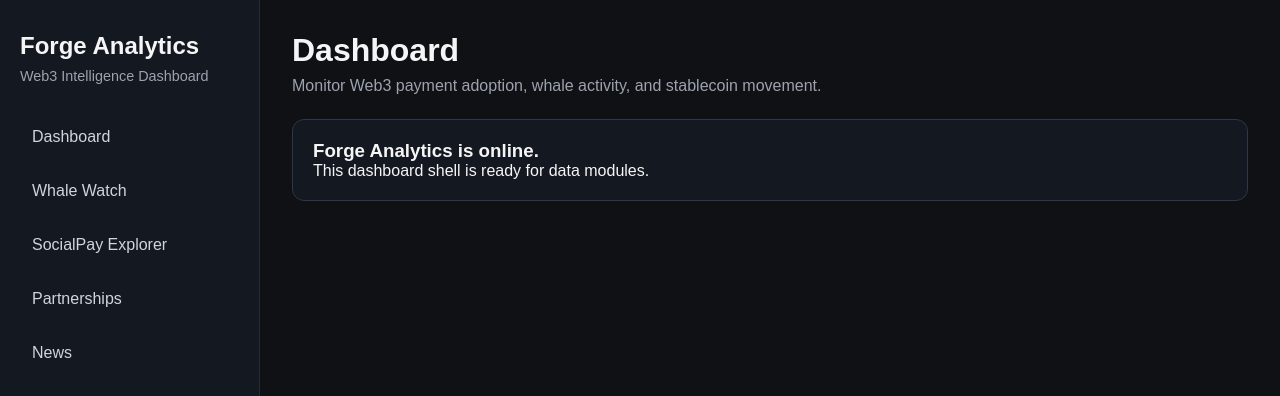
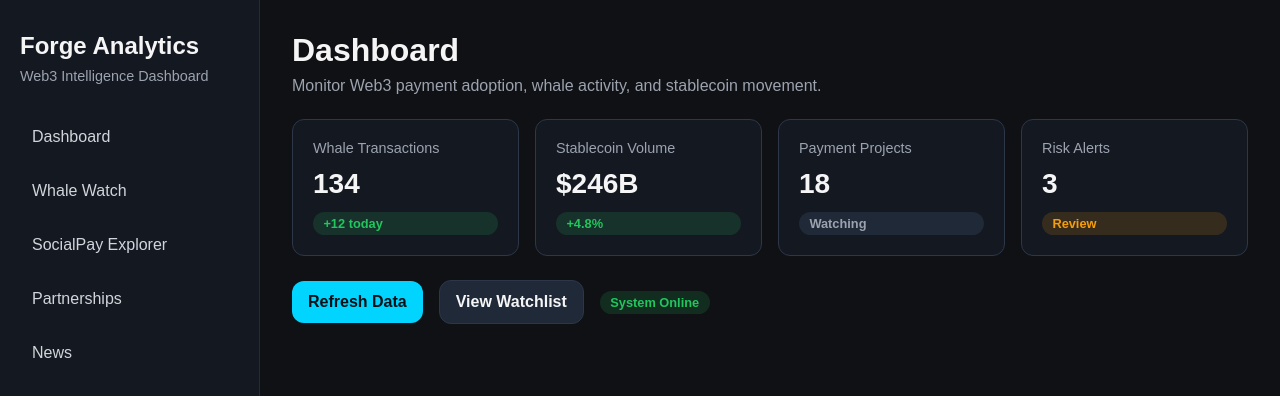
Before and after one commit to justinfread/forge-analytics, a React (Vite) app: page / in a window 1280 px wide. Shown: the top 396 px of the page. Built offline with nearby package versions, Linux system fonts and the light colour scheme.

Commit message:
Add reusable UI kit components

```diff
--- /dev/null
+++ b/src/components/ui/Badge/Badge.jsx
@@ -0,0 +1,8 @@
+// src/components/ui/Badge/Badge.jsx
+import styles from "./Badge.module.css";
+
+function Badge({ children, tone = "neutral" }) {
+  return <span className={`${styles.badge} ${styles[tone]}`}>{children}</span>;
+}
+
+export default Badge;
--- /dev/null
+++ b/src/components/ui/Badge/Badge.module.css
@@ -0,0 +1,28 @@
+/* src/components/ui/Badge/Badge.module.css */
+.badge {
+  display: inline-flex;
+  border-radius: 999px;
+  padding: 0.25rem 0.65rem;
+  font-size: 0.8rem;
+  font-weight: 600;
+}
+
+.neutral {
+  background: var(--surface-light);
+  color: var(--text-muted);
+}
+
+.success {
+  background: rgba(34, 197, 94, 0.15);
+  color: var(--success);
+}
+
+.warning {
+  background: rgba(245, 158, 11, 0.15);
+  color: var(--warning);
+}
+
+.danger {
+  background: rgba(239, 68, 68, 0.15);
+  color: var(--danger);
+}
--- /dev/null
+++ b/src/components/ui/Button/Button.jsx
@@ -0,0 +1,12 @@
+// src/components/ui/Button/Button.jsx
+import styles from "./Button.module.css";
+
+function Button({ children, variant = "primary", type = "button", onClick }) {
+  return (
+    <button className={`${styles.button} ${styles[variant]}`} type={type} onClick={onClick}>
+      {children}
+    </button>
+  );
+}
+
+export default Button;
--- /dev/null
+++ b/src/components/ui/Button/Button.module.css
@@ -0,0 +1,19 @@
+/* src/components/ui/Button/Button.module.css */
+.button {
+  border: none;
+  border-radius: var(--radius);
+  padding: 0.75rem 1rem;
+  font-weight: 600;
+  cursor: pointer;
+}
+
+.primary {
+  background: var(--accent);
+  color: #071015;
+}
+
+.secondary {
+  background: var(--surface-light);
+  color: var(--text);
+  border: 1px solid var(--border);
+}
--- /dev/null
+++ b/src/components/ui/StatCard/StatCard.jsx
@@ -0,0 +1,18 @@
+// src/components/ui/StatCard/StatCard.jsx
+import Card from "../Card/Card";
+import Badge from "../Badge/Badge";
+import styles from "./StatCard.module.css";
+
+function StatCard({ label, value, change, tone = "neutral" }) {
+  return (
+    <Card>
+      <div className={styles.statCard}>
+        <p className={styles.label}>{label}</p>
+        <h3 className={styles.value}>{value}</h3>
+        {change && <Badge tone={tone}>{change}</Badge>}
+      </div>
+    </Card>
+  );
+}
+
+export default StatCard;
--- /dev/null
+++ b/src/components/ui/StatCard/StatCard.module.css
@@ -0,0 +1,15 @@
+/* src/components/ui/StatCard/StatCard.module.css */
+.statCard {
+  display: flex;
+  flex-direction: column;
+  gap: 0.75rem;
+}
+
+.label {
+  color: var(--text-muted);
+  font-size: 0.9rem;
+}
+
+.value {
+  font-size: 1.75rem;
+}
--- a/src/pages/DashBoard.module.css
+++ b/src/pages/DashBoard.module.css
@@ -1,13 +1,13 @@
-.title {
-  font-size: 2rem;
-  margin-bottom: 1rem;
+/* src/pages/Dashboard.module.css */
+.statsGrid {
+  display: grid;
+  grid-template-columns: repeat(4, 1fr);
+  gap: 1rem;
 }
 
-.subtitle {
-  font-size: 1.25rem;
-  color: #9ca3af;
+.actions {
+  margin-top: 1.5rem;
+  display: flex;
+  align-items: center;
+  gap: 1rem;
 }
-
-.header {
-  color: blue;
-}
--- a/src/pages/Dashboard.jsx
+++ b/src/pages/Dashboard.jsx
@@ -1,18 +1,29 @@
-import Card from "../components/ui/Card/Card";
 import PageHeader from "../components/ui/PageHeader/PageHeader";
+import StatCard from "../components/ui/StatCard/StatCard";
+import Button from "../components/ui/Button/Button";
+import Badge from "../components/ui/Badge/Badge";
+import styles from "./Dashboard.module.css";
 
 function Dashboard() {
   return (
     <section>
-      <PageHeader classname="styles.header"
+      <PageHeader
         title="Dashboard"
         subtitle="Monitor Web3 payment adoption, whale activity, and stablecoin movement."
       />
 
-      <Card>
-        <h3>Forge Analytics is online.</h3>
-        <p>This dashboard shell is ready for data modules.</p>
-      </Card>
+      <div className={styles.statsGrid}>
+        <StatCard label="Whale Transactions" value="134" change="+12 today" tone="success" />
+        <StatCard label="Stablecoin Volume" value="$246B" change="+4.8%" tone="success" />
+        <StatCard label="Payment Projects" value="18" change="Watching" />
+        <StatCard label="Risk Alerts" value="3" change="Review" tone="warning" />
+      </div>
+
+      <div className={styles.actions}>
+        <Button>Refresh Data</Button>
+        <Button variant="secondary">View Watchlist</Button>
+        <Badge tone="success">System Online</Badge>
+      </div>
     </section>
   );
 }
```
